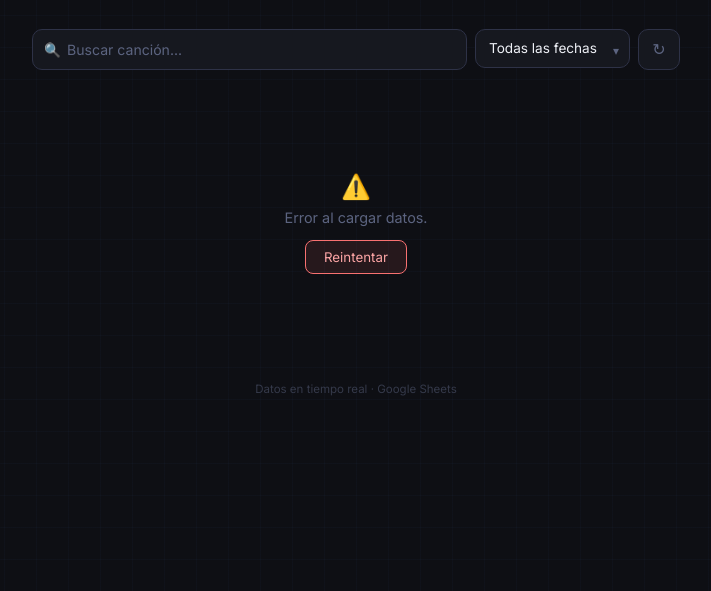
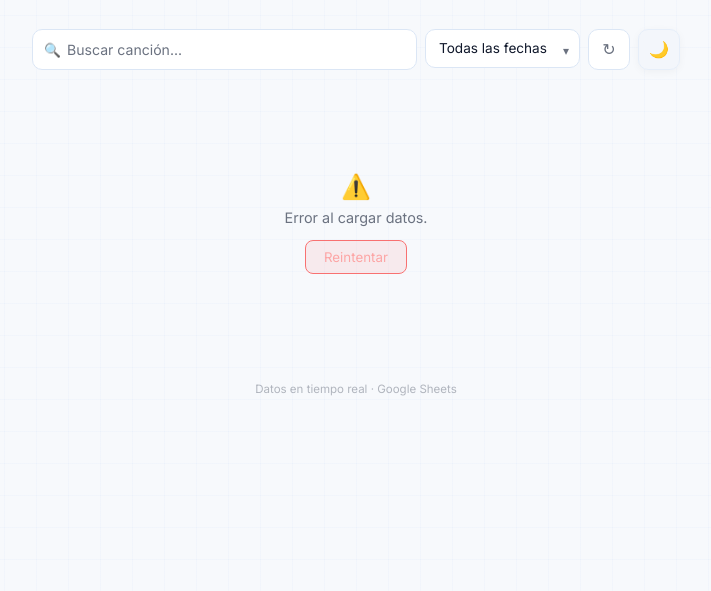
Before and after one commit to JeKe92/repertorio-alabanza, a website: page src/index.html in a window 1280 px wide. Shown: the part 209-800 px from the top of the page, without its empty margins (284-995 px from the left). Drawn offline with Linux system fonts and the light colour scheme; no server answers.

Commit message:
Add toggle theme button

```diff
--- a/src/css/styles.css
+++ b/src/css/styles.css
@@ -69,7 +69,7 @@ h1 {
   font-size: clamp(1.6rem, 5vw, 2.2rem);
   font-weight: 700;
   letter-spacing: -0.5px;
-  background: linear-gradient(135deg, #fff 30%, #9ab4f5);
+  background: linear-gradient(135deg, var(--text) 30%, #9ab4f5);
   -webkit-background-clip: text;
   -webkit-text-fill-color: transparent;
   background-clip: text;
@@ -402,3 +402,73 @@ footer {
     transform: none;
   }
 }
+
+/* Smooth transitions for theme changes */
+body,
+.wrap,
+header,
+.song-card,
+.date-header,
+input[type=search],
+select,
+.chip,
+.btn,
+.icon-btn,
+.date-badge {
+    transition: background-color 220ms ease, color 220ms ease, border-color 220ms ease, box-shadow 220ms ease, transform 220ms ease;
+}
+
+/* Theme toggle button visuals */
+.icon-btn#theme-toggle {
+    width: 42px;
+    padding: 8px;
+    display: inline-flex;
+    align-items: center;
+    justify-content: center;
+    background: var(--card);
+    border: 1px solid var(--border2);
+    color: var(--text3);
+}
+
+/* Highlight toggle when light mode active via body class or data-theme */
+body.light .icon-btn#theme-toggle,
+html[data-theme="light"] .icon-btn#theme-toggle {
+    background: var(--card2);
+    border-color: var(--border);
+    color: var(--text);
+    box-shadow: 0 2px 8px rgba(0,0,0,0.04);
+}
+
+/* Slightly different hover for contrast in both themes */
+.icon-btn#theme-toggle:hover {
+    transform: translateY(-1px);
+}
+
+/* Ensure the grid overlay adapts smoothly in light mode */
+body::before,
+body.light::before,
+html[data-theme="light"] body::before {
+    transition: background-image 220ms ease, opacity 220ms ease;
+}
+
+/* Ensure light theme vars apply when html has data-theme or body has .light */
+:root[data-theme="light"],
+body.light {
+  --bg: #f7f9fc;
+  --card: #ffffff;
+  --card2: #f3f6fb;
+  --border: #e6eef9;
+  --border2: #dbe6f5;
+  --accent: #2563eb;
+  --accent-glow: rgba(37,99,235,0.06);
+  --gold: #b45309;
+  --text: #0f172a;
+  --text2: #475569;
+  --text3: #6b7280;
+}
+
+/* Force body background to use updated var in case of specificity issues */
+body.light,
+html[data-theme="light"] body {
+  background: var(--bg);
+}
--- a/src/index.html
+++ b/src/index.html
@@ -27,6 +27,8 @@
       </select>
     </div>
     <button class="icon-btn" onclick="load()" title="Actualizar">↻</button>
+    <!-- Theme toggle -->
+    <button id="theme-toggle" class="icon-btn" title="Cambiar tema">☀️</button>
   </div>
   <div class="stats" id="stats"></div>
   <div id="main">
--- a/src/js/main.js
+++ b/src/js/main.js
@@ -50,6 +50,44 @@ function isUrl(s) {
   const t = s.trim();
   return t.startsWith('http://') || t.startsWith('https://') || t.startsWith('www.');
 }
+
+// Theme toggle logic
+const THEME_KEY = 'repertorio_theme';
+
+function applyTheme(theme) {
+    if (theme === 'light') {
+        document.documentElement.setAttribute('data-theme', 'light');
+        document.body.classList.add('light');
+    } else {
+        document.documentElement.removeAttribute('data-theme');
+        document.body.classList.remove('light');
+    }
+    const btn = document.getElementById('theme-toggle');
+    if (btn) {
+        btn.textContent = (theme === 'light') ? '🌙' : '☀️';
+        btn.title = (theme === 'light') ? 'Cambiar a modo oscuro' : 'Cambiar a modo claro';
+    }
+    try { localStorage.setItem(THEME_KEY, theme); } catch (e) { /* ignore */ }
+}
+
+function toggleTheme() {
+    const current = document.body.classList.contains('light') ? 'light' : 'dark';
+    applyTheme(current === 'light' ? 'dark' : 'light');
+}
+
+function initTheme() {
+    let saved = null;
+    try { saved = localStorage.getItem(THEME_KEY); } catch (e) { /* ignore */ }
+    if (!saved) {
+        saved = (window.matchMedia && window.matchMedia('(prefers-color-scheme: light)').matches) ? 'light' : 'dark';
+    }
+    applyTheme(saved);
+    const btn = document.getElementById('theme-toggle');
+    if (btn) btn.addEventListener('click', toggleTheme);
+}
+
+// initialize theme before loading data
+initTheme();
 
 async function load() {
   document.getElementById('main').innerHTML = '<div class="loading"><div class="spinner"></div><p>Cargando...</p></div>';
```
